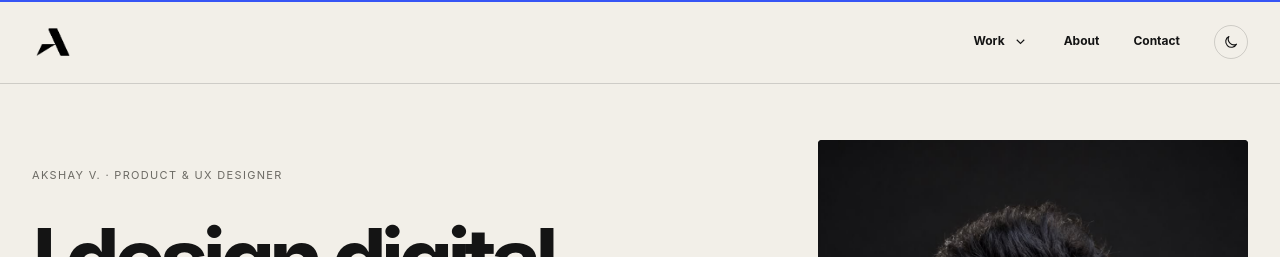
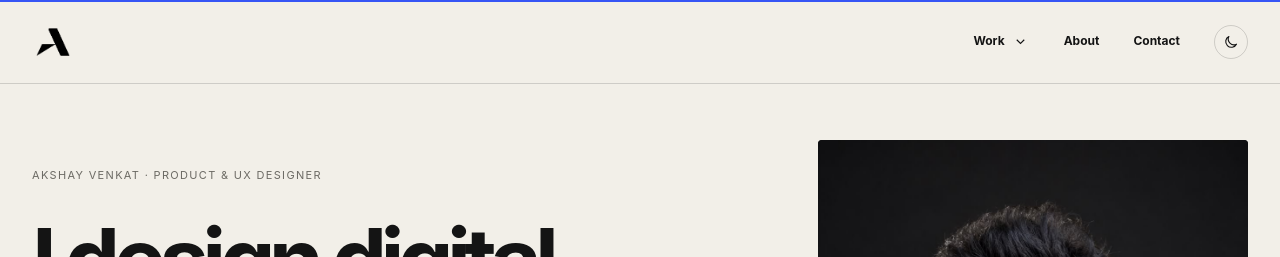
Before and after one commit to Akshayux/akshay-portfolio, a Next.js app: page / in a window 1280 px wide. Shown: the top 257 px of the page. Built offline with nearby package versions, Linux system fonts and the light colour scheme.

Commit message:
Add personal portfolio SEO foundations

```diff
--- a/app/layout.tsx
+++ b/app/layout.tsx
@@ -2,12 +2,33 @@ import type {Metadata} from 'next';
 import Motion from './motion';
 import './globals.css';
 
+const siteUrl = 'https://alex-morgan-product-portfolio.akshay2310.chatgpt.site';
+
 export const metadata:Metadata={
-  title:{default:'Akshay Venkata Narayana - Product & UX Designer',template:'%s - Akshay Venkata Narayana'},
-  description:'Product and UX designer creating clear, connected digital experiences across complex systems.',
+  metadataBase:new URL(siteUrl),
+  title:{default:'Akshay Venkat | Product & UX Designer in Edinburgh, UK',template:'%s | Akshay Venkat'},
+  description:'Akshay Venkat, also known as Akshay Venkata Narayana, is a Product & UX Designer in Edinburgh, UK, designing clear connected digital products across travel, SaaS and complex systems.',
+  keywords:['Akshay Venkat','Akshay Venkata Narayana','Akshay Venkat UX Designer','Akshay Venkat Product Designer','Product Designer Edinburgh','UX Designer Edinburgh','Heriot-Watt University'],
+  alternates:{canonical:'/'},
+  robots:{index:true,follow:true},
+  openGraph:{type:'website',url:siteUrl,siteName:'Akshay Venkat',title:'Akshay Venkat | Product & UX Designer in Edinburgh, UK',description:'Product & UX Designer creating clear connected digital products across travel, SaaS and complex systems.',images:[{url:'/akshay-portrait.jpg',width:1200,height:1200,alt:'Akshay Venkat, Product and UX Designer'}]},
+  twitter:{card:'summary_large_image',title:'Akshay Venkat | Product & UX Designer in Edinburgh, UK',description:'Product & UX Designer creating clear connected digital products across travel, SaaS and complex systems.',images:['/akshay-portrait.jpg']},
   icons:{icon:'/akshay-logo.png'},
 };
 
 export default function RootLayout({children}:Readonly<{children:React.ReactNode}>){
-  return <html lang="en" suppressHydrationWarning><head><script dangerouslySetInnerHTML={{__html:`(()=>{try{const saved=localStorage.getItem('portfolio-theme');const theme=saved||(matchMedia('(prefers-color-scheme: dark)').matches?'dark':'light');document.documentElement.dataset.theme=theme}catch{}})()`}}/></head><body><Motion>{children}</Motion></body></html>;
+  const personSchema={
+    '@context':'https://schema.org',
+    '@type':'Person',
+    name:'Akshay Venkat',
+    alternateName:['Akshay Venkata Narayana','Akshay V.'],
+    url:siteUrl,
+    image:`${siteUrl}/akshay-portrait.jpg`,
+    jobTitle:'Product & UX Designer',
+    alumniOf:{'@type':'CollegeOrUniversity',name:'Heriot-Watt University'},
+    address:{'@type':'PostalAddress',addressLocality:'Edinburgh',addressRegion:'Scotland',addressCountry:'GB'},
+    sameAs:['https://linkedin.com/in/akshayproductdesigner','https://www.behance.net/akshayv7','https://medium.com/@akshayv2310','https://github.com/Akshayux'],
+    knowsAbout:['Product design','UX design','UX research','Interaction design','Information architecture','Prototyping','Figma','Design systems'],
+  };
+  return <html lang="en" suppressHydrationWarning><head><script dangerouslySetInnerHTML={{__html:`(()=>{try{const saved=localStorage.getItem('portfolio-theme');const theme=saved||(matchMedia('(prefers-color-scheme: dark)').matches?'dark':'light');document.documentElement.dataset.theme=theme}catch{}})()`}}/><script type="application/ld+json" dangerouslySetInnerHTML={{__html:JSON.stringify(personSchema)}}/></head><body><Motion>{children}</Motion></body></html>;
 }
--- a/app/page.tsx
+++ b/app/page.tsx
@@ -7,7 +7,7 @@ import UXGame from './ux-game';
 export default function Home(){return <PageFrame>
   <section className="hero shell">
     <div className="hero-copy">
-      <span className="hero-label">Akshay V. · Product &amp; UX Designer</span>
+      <span className="hero-label">Akshay Venkat · Product &amp; UX Designer</span>
       <h1 data-parallax-layer data-parallax-speed="12">I design digital products<br/><em>that make sense.</em></h1>
       <div className="hero-intro">
         <p>I&apos;m Akshay, a Product and UX Designer with 5+ years of experience across travel, enterprise SaaS, insurance, banking and proptech. I trace the workflows, states and business rules behind a screen, then turn that complexity into a clear experience.</p>
```
Also changed, not shown: app/robots.ts (added, +8 -0 lines), app/sitemap.ts (added, +16 -0 lines), 1 other file (tests, documents, lock files or other folders).
